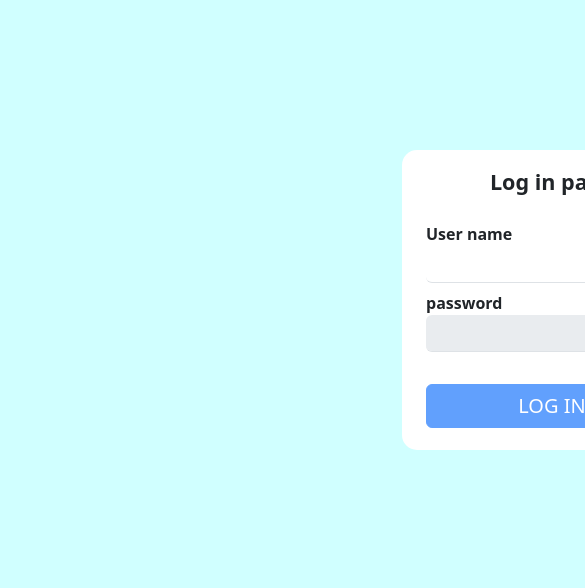
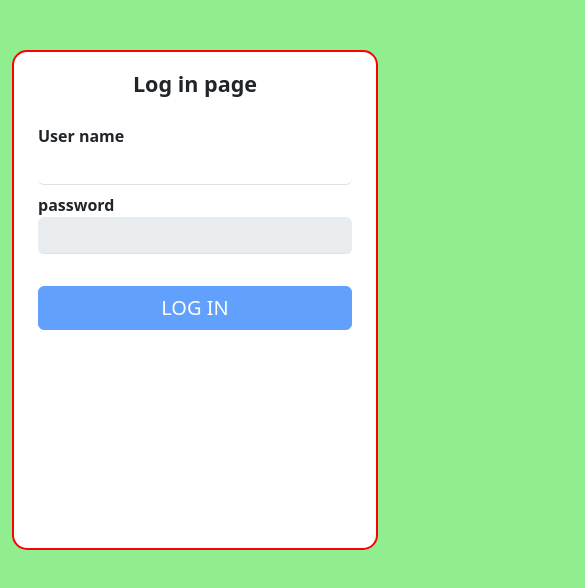
Before and after one commit to anjalig0051/my-projects, a website: page index.html in a window 390 px wide. Shown: the top 588 px of the page, 585 px wide, since content can reach past the window. Drawn offline with nearby package versions, Linux system fonts and the light colour scheme.

Commit message:
responsive design

```diff
--- a/index.html
+++ b/index.html
@@ -19,11 +19,22 @@ body{
     background-color: white;
     width: 300px;
     height: 300px;
-    margin-top: 150px;
+    margin-top: 100px;
     margin-left: 390px;
     border-radius: 15px;
 }
-
+@media screen and (max-width: 480px) {
+    body {
+      background-color: lightgreen;
+    }
+    #page{
+        width:100%;
+        height: 500px;
+        border: 2px solid red;
+        margin-top: 50px;
+        margin-left: 0%;
+    }
+  }
 </style>
 <script>
     function username(){
```
